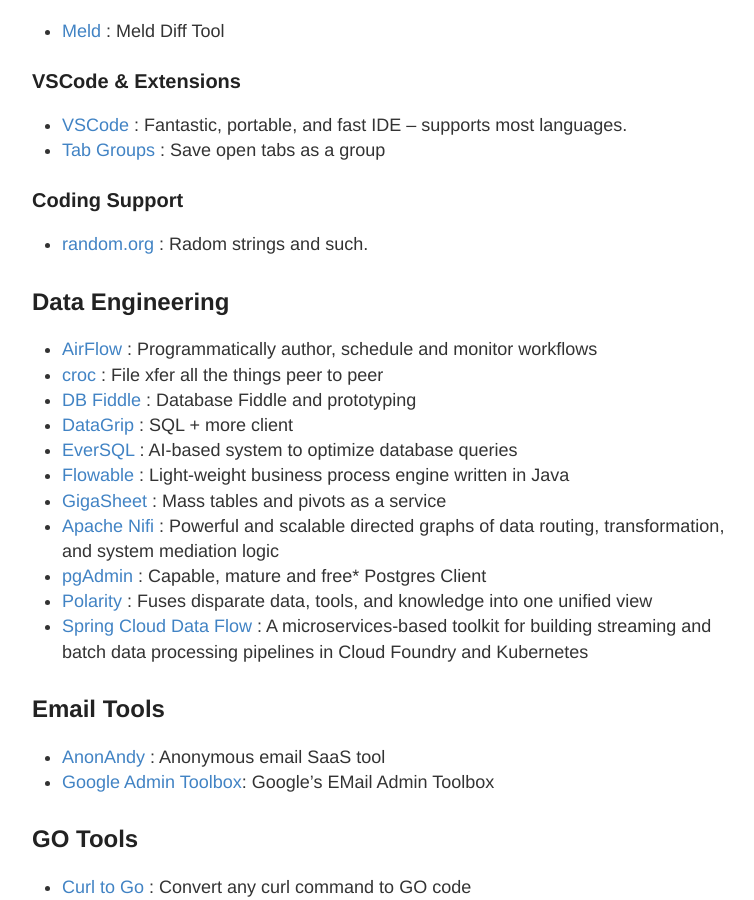
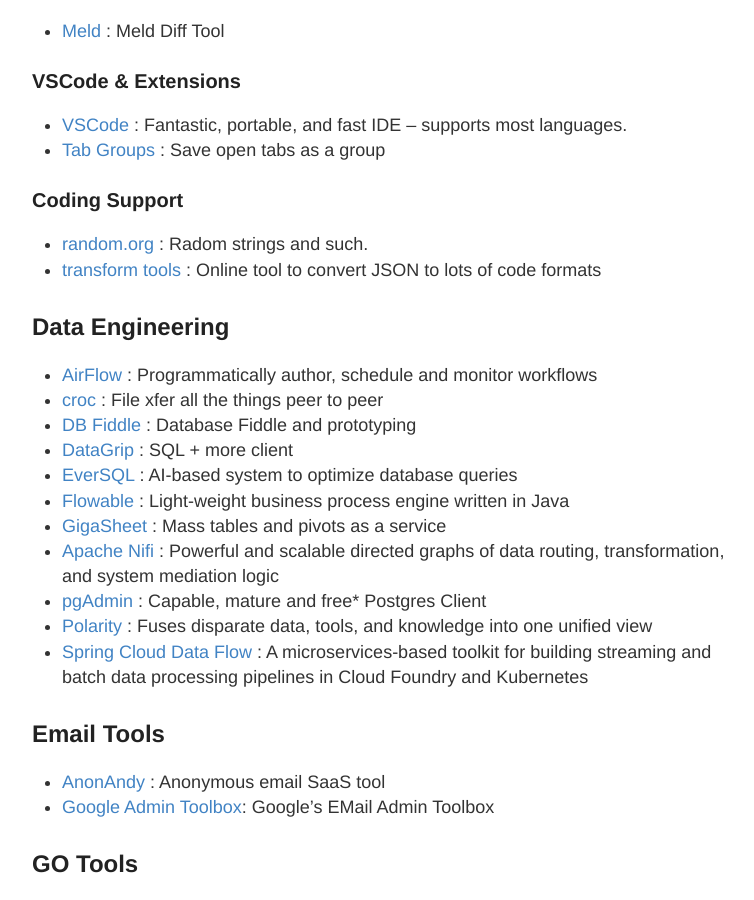
Before and after one commit to stevehenderson/stevehenderson.github.io, a Jekyll site: the page built from tools.md, in a window 1280 px wide and 900 px high, scrolled down 898 px. Shown: the whole window, without its empty margins (248-1002 px from the left). Built offline with Jekyll 4.4.1, drawn with Linux system fonts in a browser that asks for light colours.

Commit message:
Update tools.md

```diff
--- a/tools.md
+++ b/tools.md
@@ -34,6 +34,7 @@
 
 ### Coding Support
   * [random.org](https://www.random.org/strings/) : Radom strings and such.
+  * [transform tools](https://transform.tools/json-to-go) : Online tool to convert JSON to lots of code formats
 
 ## Data Engineering
    * [AirFlow](https://airflow.apache.org/) : Programmatically author, schedule and monitor workflows
```
